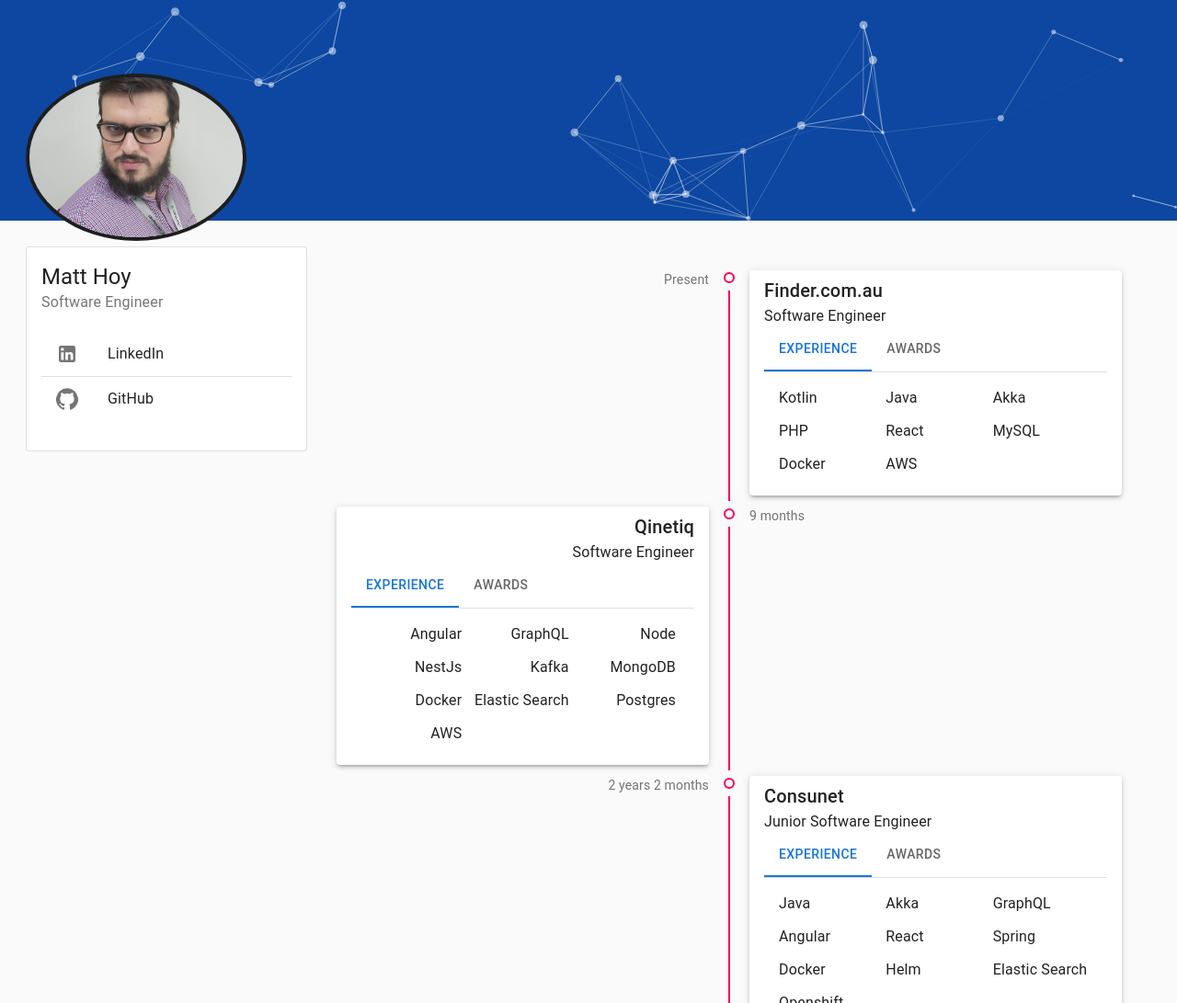
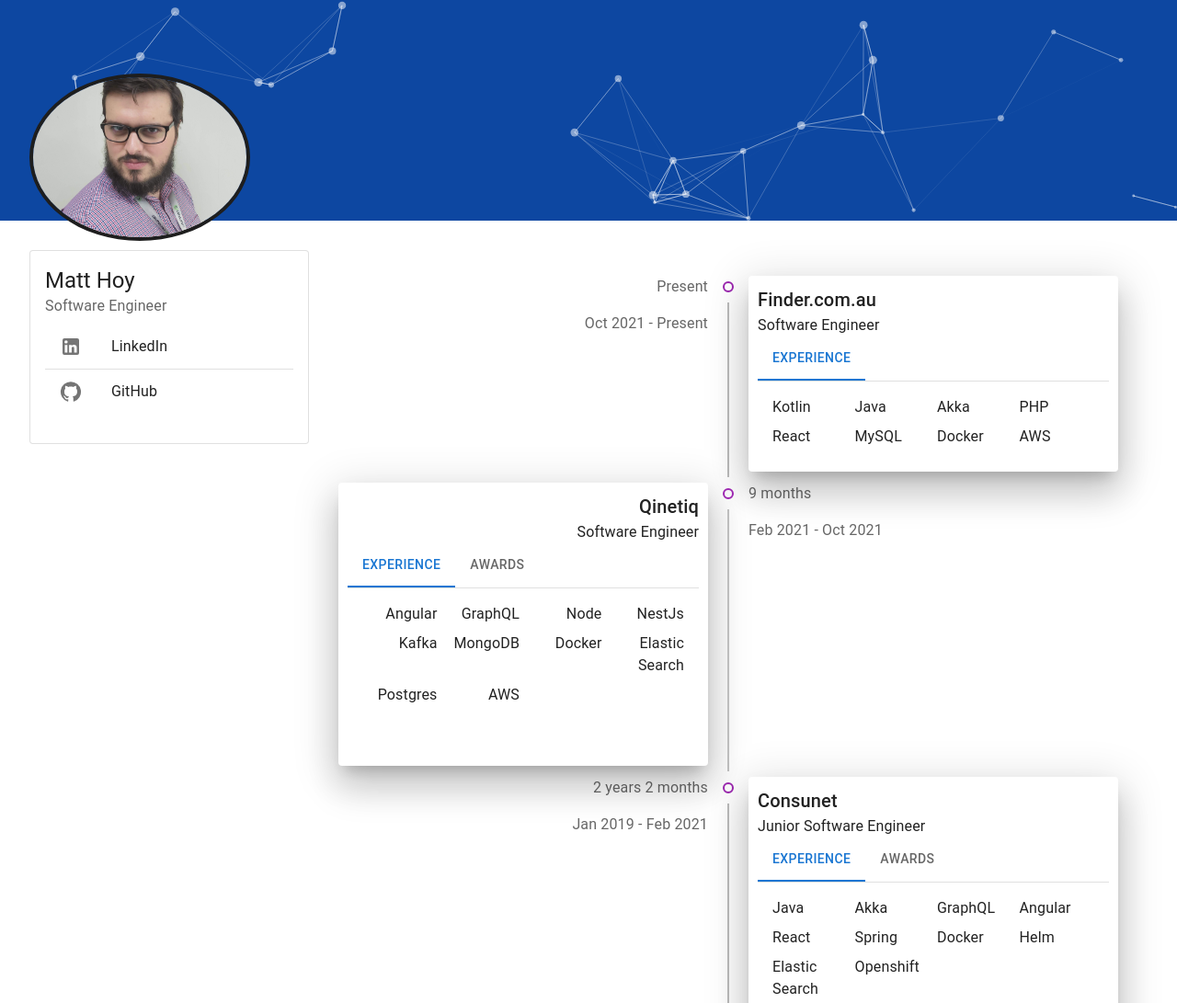
Before and after one commit to EzyBakeOven/ezybakeoven.github.io, a Gatsby site: page / in a window 1280 px wide. Shown: the top 1091 px of the page at 92% size. Built offline with nearby package versions, Linux system fonts and the light colour scheme; Gatsby itself is replaced by a stand-in of ours.

Commit message:
feat: updated packages This change introduces react `v18`, @mui v5 and Gatsby `v5`. WIP: on the award card with an icon. Updated career cards with padding to make them look less squashed.

```diff
--- a/src/components/career-timeline/career-experience-card.js
+++ /dev/null
@@ -1,17 +0,0 @@
-import * as React from 'react';
-import Grid from '@mui/material/Grid';
-import Typography from '@mui/material/Typography';
-
-export default function OutlinedCard(experience) {
-  return (
-      <Grid container spacing={1}>
-      {experience.experience.map(experienceItem => {
-            return (
-              <Grid item xs={4}>
-              <Typography>{experienceItem}</Typography>
-            </Grid>
-            )
-        })}
-        </Grid>
-  );
-}
--- /dev/null
+++ b/src/components/career-timeline/career-experience-card.jsx
@@ -0,0 +1,16 @@
+import * as React from "react"
+import Grid from "@mui/material/Grid"
+
+export default function OutlinedCard(experience) {
+  return (
+    <Grid container spacing={1}>
+      {experience.experience.map(experienceItem => {
+        return (
+          <Grid key={experienceItem} item xs={12} md={6} lg={3}>
+            {experienceItem}
+          </Grid>
+        )
+      })}
+    </Grid>
+  )
+}
--- /dev/null
+++ b/src/components/career-timeline/career-tabs.css
@@ -0,0 +1,25 @@
+.award-card {
+  display: inline-flex;
+  margin: 1em;
+  flex-wrap: wrap;
+  width: 100%;
+}
+
+.award-card-parent {
+  display: inline-flex;
+}
+
+.award-icon {
+    color: gold;
+    float: left;
+    /* background-color: gray;
+    border-radius: 50%;
+    box-shadow:
+      0 0 6px 3px yellow,
+      0 0 10px 6px gold,
+      0 0 14px 9px goldenrod; */
+}
+
+.award-content {
+    float: right;
+}
--- a/src/components/career-timeline/career-tabs.jsx
+++ b/src/components/career-timeline/career-tabs.jsx
@@ -1,14 +1,14 @@
-import * as React from 'react';
-import PropTypes from 'prop-types';
-import Tabs from '@mui/material/Tabs';
-import Tab from '@mui/material/Tab';
-import Typography from '@mui/material/Typography';
-import Box from '@mui/material/Box';
-import OutlinedCard from './career-experience-card';
-import AwardCard from './career-award-card';
+import * as React from "react"
+import PropTypes from "prop-types"
+import Tabs from "@mui/material/Tabs"
+import Tab from "@mui/material/Tab"
+import Box from "@mui/material/Box"
+import OutlinedCard from "./career-experience-card"
+import EmojiEventsIcon from '@mui/icons-material/EmojiEvents';
+import "./career-tabs.css"
 
 function TabPanel(props) {
-  const { children, value, index, ...other } = props;
+  const { children, value, index, ...other } = props
 
   return (
     <div
@@ -18,49 +18,55 @@
       aria-labelledby={`simple-tab-${index}`}
       {...other}
     >
-      {value === index && (
-        <Box sx={{ p: 2 }}>
-          <Typography>{children}</Typography>
-        </Box>
-      )}
+      {value === index && <Box sx={{ p: 2 }}>{children}</Box>}
     </div>
-  );
+  )
 }
 
 TabPanel.propTypes = {
   children: PropTypes.node,
   index: PropTypes.number.isRequired,
   value: PropTypes.number.isRequired,
-};
+}
 
 function a11yProps(index) {
   return {
     id: `simple-tab-${index}`,
-    'aria-controls': `simple-tabpanel-${index}`,
-  };
+    "aria-controls": `simple-tabpanel-${index}`,
+  }
 }
 export default function CareerTabs(career) {
-  const [value, setValue] = React.useState(0);
+  const [value, setValue] = React.useState(0)
 
   const handleChange = (event, newValue) => {
-    setValue(newValue);
-  };
+    setValue(newValue)
+  }
 
   return (
-    <Box sx={{ width: '100%' }}>
-      <Box sx={{ borderBottom: 1, borderColor: 'divider' }}>
-        <Tabs textColor="primary" indicatorColor="primary" value={value} onChange={handleChange} aria-label="basic tabs example">
+    <Box sx={{ width: "100%" }}>
+      <Box sx={{ borderBottom: 1, borderColor: "divider" }}>
+        <Tabs
+          textColor="primary"
+          indicatorColor="primary"
+          value={value}
+          onChange={handleChange}
+          aria-label="tabs that outline my experience."
+        >
           <Tab label="Experience" {...a11yProps(0)} />
-          <Tab label="Awards" {...a11yProps(1)} />
+          {career.career.awards[0] !== undefined && (
+            <Tab className="award-card-parent" label="Awards" {...a11yProps(1)} />
+          )}
         </Tabs>
       </Box>
       <TabPanel value={value} index={0}>
         <OutlinedCard experience={career.career.experience}></OutlinedCard>
       </TabPanel>
-      <TabPanel value={value} index={1}>
-      {career.career.awards[0]}
-        {/* <AwardCard award={career.career.awards}></AwardCard> */}
-      </TabPanel>
+      {career.career.awards[0] !== undefined && (
+        <TabPanel value={value} index={1} className="award-card">
+          <EmojiEventsIcon className="award-icon"></EmojiEventsIcon>
+          <p className="award-content">{career.career.awards[0]}</p>
+        </TabPanel>
+      )}
     </Box>
-  );
+  )
 }
--- /dev/null
+++ b/src/components/career-timeline/career-timeline.css
@@ -0,0 +1,3 @@
+.experience-card {
+    padding: 10px;
+}
--- a/src/components/career-timeline/career-timeline.js
+++ /dev/null
@@ -1,52 +0,0 @@
-import React from 'react';
-import { makeStyles } from '@material-ui/core/styles';
-import Timeline from '@material-ui/lab/Timeline';
-import TimelineItem from '@material-ui/lab/TimelineItem';
-import TimelineSeparator from '@material-ui/lab/TimelineSeparator';
-import TimelineConnector from '@material-ui/lab/TimelineConnector';
-import TimelineContent from '@material-ui/lab/TimelineContent';
-import TimelineOppositeContent from '@material-ui/lab/TimelineOppositeContent';
-import TimelineDot from '@material-ui/lab/TimelineDot';
-import Paper from '@material-ui/core/Paper';
-import Typography from '@material-ui/core/Typography';
-import CareerHistory from '../../data/career-history.json';
-import CareerTabs from './career-tabs';
-
-const useStyles = makeStyles((theme) => ({
-  paper: {
-    padding: '6px 16px',
-  },
-  secondaryTail: {
-    backgroundColor: theme.palette.secondary.main,
-  },
-}));
-
-export default function CareerTimeline() {
-  const classes = useStyles();
-
-  return (
-    <Timeline align="alternate">
-      {CareerHistory.map(career => { return (<TimelineItem>
-        <TimelineOppositeContent>
-          <Typography variant="body2" color="textSecondary">
-          { career.duration }
-          </Typography>
-        </TimelineOppositeContent>
-        <TimelineSeparator>
-          <TimelineDot variant="outlined" color="secondary" />
-          <TimelineConnector className={classes.secondaryTail} />
-        </TimelineSeparator>
-        <TimelineContent>
-        <Paper elevation={3} className={classes.paper}>
-            <Typography variant="h6" component="h1">
-              { career.organisationName }
-            </Typography>
-            <Typography>{ career.role }</Typography>
-            <CareerTabs career={career}></CareerTabs>
-          </Paper>
-        </TimelineContent>
-      </TimelineItem>
-      )})}
-    </Timeline>
-  );
-}
--- /dev/null
+++ b/src/components/career-timeline/career-timeline.jsx
@@ -0,0 +1,46 @@
+import React from "react"
+import Timeline from "@mui/lab/Timeline"
+import TimelineItem from "@mui/lab/TimelineItem"
+import TimelineSeparator from "@mui/lab/TimelineSeparator"
+import TimelineConnector from "@mui/lab/TimelineConnector"
+import TimelineContent from "@mui/lab/TimelineContent"
+import TimelineOppositeContent from "@mui/lab/TimelineOppositeContent"
+import TimelineDot from "@mui/lab/TimelineDot"
+import Paper from "@mui/material/Paper"
+import Typography from "@mui/material/Typography"
+import CareerHistory from "../../data/career-history.json"
+import CareerTabs from "./career-tabs"
+import "./career-timeline.css";
+
+export default function CareerTimeline() {
+
+  return (
+    <Timeline position="alternate">
+      {CareerHistory.map(career => {
+        return (
+          <TimelineItem key={career.organisationName}>
+            <TimelineOppositeContent color="text.secondary">
+              {career.duration}
+              <p>{career.dates}</p>
+            </TimelineOppositeContent>
+
+            <TimelineSeparator>
+              <TimelineDot variant="outlined" color="secondary" />
+              <TimelineConnector />
+            </TimelineSeparator>
+
+            <TimelineContent>
+              <Paper elevation={24} className="experience-card">
+                <Typography variant="h6" component="h1">
+                  {career.organisationName}
+                </Typography>
+                <Typography>{career.role}</Typography>
+                <CareerTabs career={career}></CareerTabs>
+              </Paper>
+            </TimelineContent>
+          </TimelineItem>
+        )
+      })}
+    </Timeline>
+  )
+}
--- a/src/components/layout.js
+++ b/src/components/layout.jsx
@@ -6,9 +6,9 @@
  */
 
 import React from "react"
-import useMediaQuery from "@material-ui/core/useMediaQuery"
-import { createMuiTheme, ThemeProvider } from "@material-ui/core/styles"
-import CssBaseline from "@material-ui/core/CssBaseline"
+import useMediaQuery from "@mui/material/useMediaQuery"
+import { createTheme, ThemeProvider } from "@mui/material/styles"
+import CssBaseline from "@mui/material/CssBaseline"
 import Header from "./particle-header/header"
 
 export default function Layout({ children }) {
@@ -16,13 +16,14 @@
 
   const theme = React.useMemo(
     () =>
-      createMuiTheme({
+      createTheme({
         palette: {
-          type: prefersDarkMode ? "dark" : "light",
+          mode: prefersDarkMode ? 'dark' : 'light',
         },
       }),
-    [prefersDarkMode]
-  )
+    [prefersDarkMode],
+  );
+  theme.spacing(2);
 
   return (
     <ThemeProvider theme={theme}>
--- a/src/components/particle-header/header.js
+++ b/src/components/particle-header/header.jsx
@@ -13,9 +13,7 @@
   };
 
   const particlesLoaded = (container) => {
-    container.canvas.element.style.position="none"
-
-    console.log(container.canvas.element.style.position)
+    container.canvas.element.style.position="relative"
   };
   return (
     <header
@@ -27,6 +25,7 @@
 <Particles
       id="particle-header"
       height="30vh"
+      position="relative"
       width="100%"
       canvasClassName="particle-header-canvas"
       init={particlesInit}
--- a/src/components/preference-card/preference-card.js
+++ /dev/null
@@ -1,46 +0,0 @@
-import React from "react"
-import { makeStyles } from "@material-ui/core/styles"
-import Card from "@material-ui/core/Card"
-import CardContent from "@material-ui/core/CardContent"
-import Typography from "@material-ui/core/Typography"
-
-const useStyles = makeStyles({
-  root: {
-    minWidth: 275,
-  },
-  bullet: {
-    display: "inline-block",
-    margin: "0 2px",
-    transform: "scale(0.8)",
-  },
-  title: {
-    fontSize: 14,
-  },
-  pos: {
-    marginBottom: 12,
-  },
-})
-
-export default function PreferenceCard({ framework, primary, secondary}) {
-  const classes = useStyles()
-
-  return (
-    <Card className={classes.root}>
-      <CardContent>
-        <Typography
-          className={classes.title}
-          color="textSecondary"
-          gutterBottom
-        >
-          Favourite {framework} Framework
-        </Typography>
-        <Typography variant="h5" component="h2">
-          {primary}
-        </Typography>
-        <Typography className={classes.pos} color="textSecondary">
-          {secondary}
-        </Typography>
-      </CardContent>
-    </Card>
-  )
-}
--- a/src/components/title-card/title-card.js
+++ b/src/components/title-card/title-card.jsx
@@ -1,17 +1,19 @@
 import React from "react"
-import { makeStyles } from "@material-ui/core/styles"
-import List from "@material-ui/core/List"
-import ListItem from "@material-ui/core/ListItem"
-import ListItemIcon from "@material-ui/core/ListItemIcon"
-import ListItemText from "@material-ui/core/ListItemText"
-import Divider from "@material-ui/core/Divider"
-import Card from "@material-ui/core/Card"
-import CardContent from "@material-ui/core/CardContent"
-import Typography from "@material-ui/core/Typography"
-import LinkedInIcon from "@material-ui/icons/LinkedIn"
-import GitHubIcon from "@material-ui/icons/GitHub"
+import {
+  experimental_extendTheme as extendTheme,
+} from '@mui/material/styles';
+import List from "@mui/material/List"
+import ListItem from "@mui/material/ListItem"
+import ListItemIcon from "@mui/material/ListItemIcon"
+import ListItemText from "@mui/material/ListItemText"
+import Divider from "@mui/material/Divider"
+import Card from "@mui/material/Card"
+import CardContent from "@mui/material/CardContent"
+import Typography from "@mui/material/Typography"
+import LinkedInIcon from "@mui/icons-material/LinkedIn"
+import GitHubIcon from "@mui/icons-material/GitHub"
 
-const useStyles = makeStyles(theme => ({
+const useStyles = extendTheme(theme => ({
   pos: {
     marginBottom: 12,
   },
@@ -26,7 +28,7 @@
 }
 
 export default function OutlinedCard() {
-  const classes = useStyles()
+  const classes = useStyles
 
   return (
     <Card variant="outlined">
--- a/src/data/career-history.json
+++ b/src/data/career-history.json
@@ -2,6 +2,7 @@
         "organisationName": "Finder.com.au",
         "duration": "Present",
         "role": "Software Engineer",
+        "dates": "Oct 2021 - Present",
         "awards": [],
         "experience": [
             "Kotlin",
@@ -18,6 +19,7 @@
         "organisationName": "Qinetiq",
         "duration": "9 months",
         "role": "Software Engineer",
+        "dates": "Feb 2021 - Oct 2021",
         "awards": [
             "Received Merit Award and bonus for excellence in customer relations."
         ],
@@ -38,6 +40,7 @@
         "organisationName": "Consunet",
         "duration": "2 years 2 months",
         "role": "Junior Software Engineer",
+        "dates": "Jan 2019 - Feb 2021",
         "awards": [
             "Thank you letter from Joint and Operations Analysis Division."
         ],
@@ -58,6 +61,7 @@
         "organisationName": "Department of Defence, Science and Technology",
         "duration": "10 months",
         "role": "Junior Software Engineer",
+        "dates": "Feb 2018 - Nov 2018",
         "awards": [],
         "experience": [
             "Java",
@@ -71,6 +75,7 @@
         "organisationName": "SA Structural",
         "duration": "1 year 3 months",
         "role": "Junior Software Engineer",
+        "dates": "Nov 2016 - Jan 2018",
         "awards": [],
         "experience": [
             "ASP.NET",
--- a/src/pages/index.js
+++ b/src/pages/index.js
@@ -4,21 +4,21 @@
 import SEO from "../components/seo"
 import OutlinedCard from "../components/title-card/title-card"
 import CareerTimeline from "../components/career-timeline/career-timeline"
-import { makeStyles } from "@material-ui/core/styles"
-import Grid from "@material-ui/core/Grid"
+import { experimental_extendTheme as extendTheme } from "@mui/material/styles"
+import Grid from "@mui/material/Grid"
 import PreferenceCard from "../components/preference-card/preference-card"
 
-const useStyles = makeStyles(theme => ({
+const useStyles = extendTheme(theme => ({
   root: {
     flexGrow: 1,
   },
 }))
 
 export default function IndexPage() {
-  const classes = useStyles()
+  const classes = useStyles
   return (
     <Layout>
-      <SEO title="Home" />
+      <SEO title="Software Engineer" description="Adelaide software engineer." lang="en-US" url="" />
       <ProfilePic />
       <div className={classes.root}>
         <Grid container>
--- a/src/pages/page-2.js
+++ /dev/null
@@ -1,16 +0,0 @@
-import React from "react"
-import { Link } from "gatsby"
-
-import Layout from "../components/layout"
-import SEO from "../components/seo"
-
-const SecondPage = () => (
-  <Layout>
-    <SEO title="Page two" />
-    <h1>Hi from the second page</h1>
-    <p>Welcome to page 2</p>
-    <Link to="/">Go back to the homepage</Link>
-  </Layout>
-)
-
-export default SecondPage
```
Also changed, not shown: package.json (+13 -14 lines), src/components/career-timeline/career-award-card.jsx (+8 -18 lines), src/components/preference-card/preference-card.jsx (added, +25 -0 lines), src/pages/using-typescript.tsx (deleted, +0 -34 lines), src/components/preference-card/preference-card.css (added), 1 other file.
